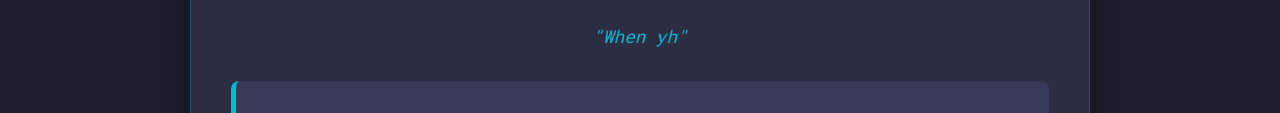
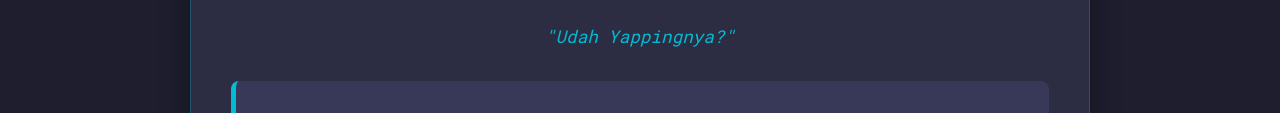
Before and after one commit to hanakeyshara3-dot/websiteasj, a plain HTML site: page index.html in a window 1280 px wide. Shown: the part 512-625 px from the top of the page. Drawn offline with Linux system fonts and the light colour scheme.

Commit message:
Update index.html

```diff
--- a/index.html
+++ b/index.html
@@ -193,7 +193,7 @@
         <section class="profile-card">
             <img src="ghibli.jpg" class="profile-photo">
             <h2><u>Dimas Fathrul Rahman</u></h2>
-            <p class="tagline">"When yh"</p>
+            <p class="tagline">"Udah Yappingnya?"</p>
             <div class="details-section">
                 <h3>My Identitas Saya</h3>
                 <ul>
```
